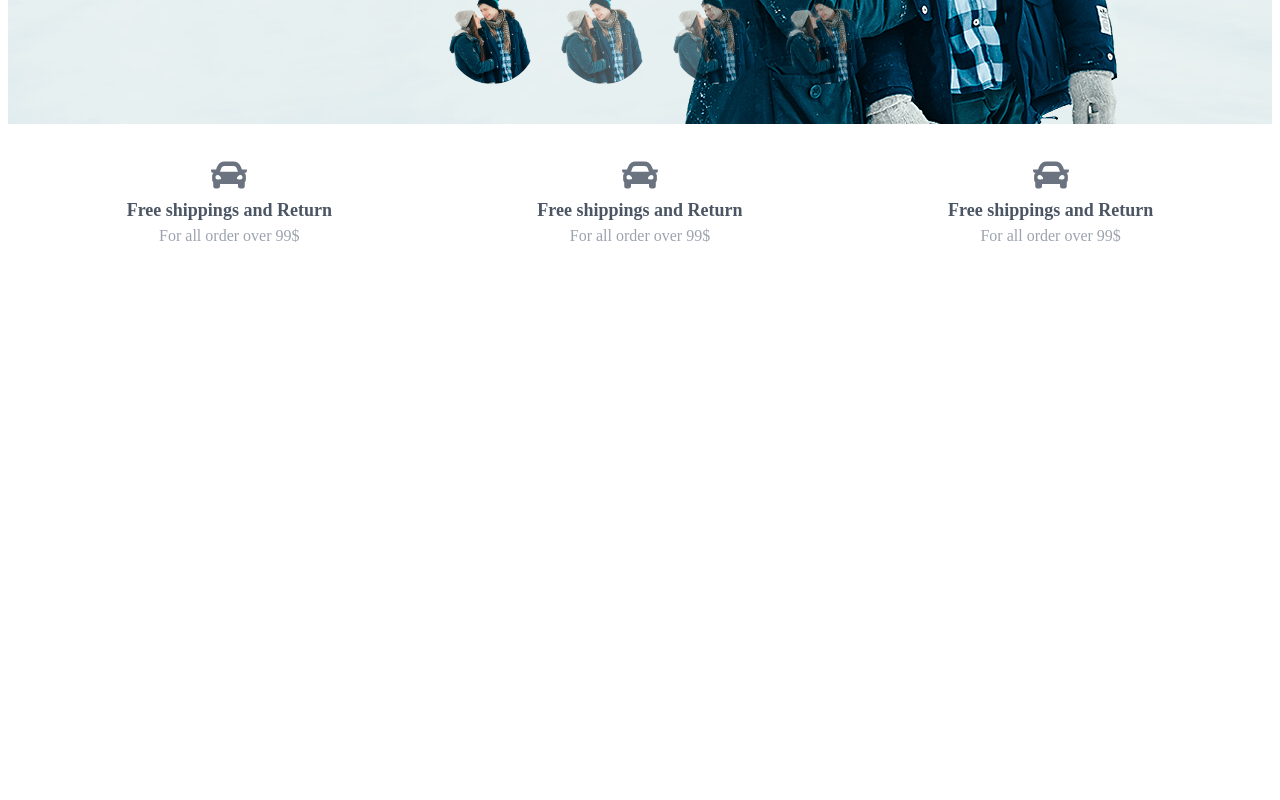
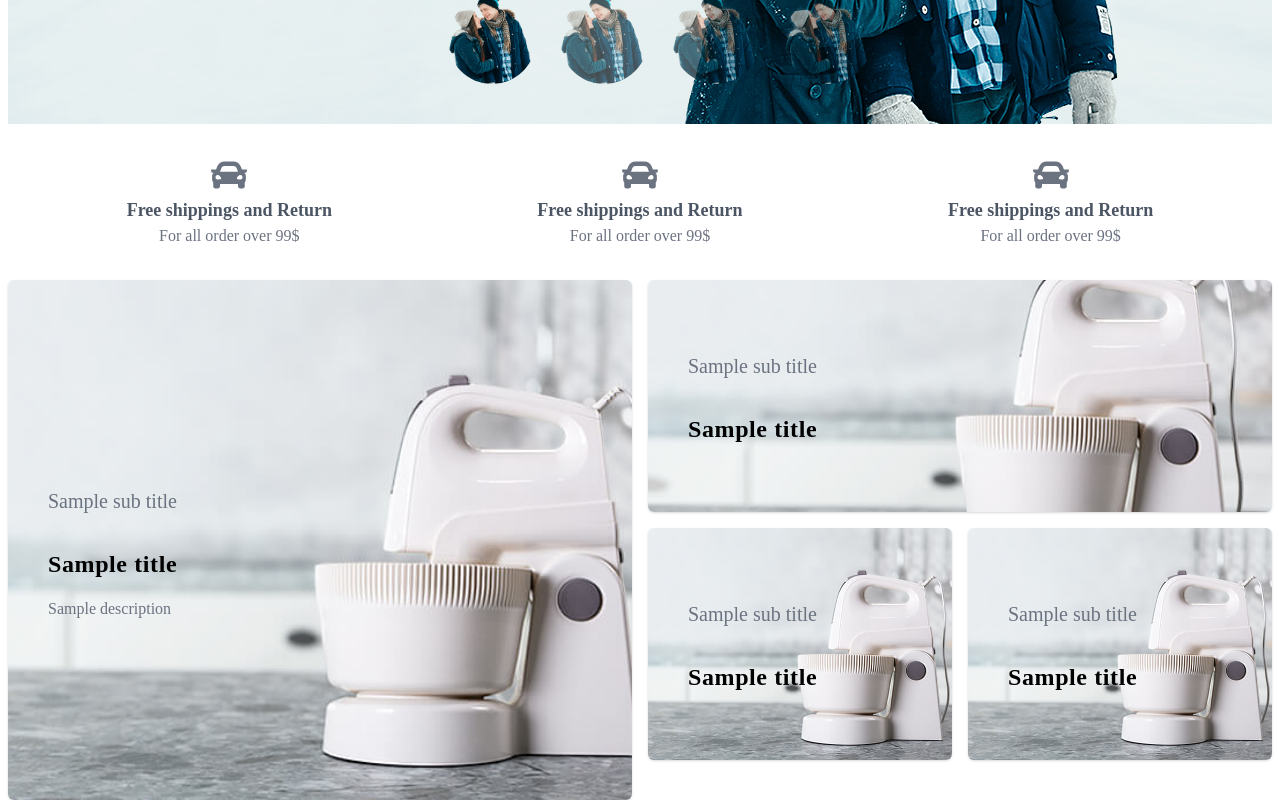
Before and after one commit to henefisa/xfs-ecommerce-frontend, a Next.js app: page / in a window 1280 px wide. Shown: the part 648-1448 px from the top of the page. Before the commit the page ends 920 px from the top, so only its background shows below. Built offline with nearby package versions, Linux system fonts and the light colour scheme.

Commit message:
implement banner

```diff
--- /dev/null
+++ b/components/Banner/BannerGroup.tsx
@@ -0,0 +1,11 @@
+import React from "react";
+
+export interface BannerGroupProps {
+  children: React.ReactNode;
+}
+
+const BannerGroup: React.FC<BannerGroupProps> = ({ children }) => {
+  return <div className="banner-group">{children}</div>;
+};
+
+export default React.memo(BannerGroup);
--- /dev/null
+++ b/components/Banner/index.tsx
@@ -0,0 +1,5 @@
+import Banner, { BannerProps } from "./Banner";
+import BannerGroup, { BannerGroupProps } from "./BannerGroup";
+
+export type { BannerProps, BannerGroupProps };
+export { Banner, BannerGroup };
--- a/pages/index.tsx
+++ b/pages/index.tsx
@@ -1,4 +1,5 @@
-import { useEffect, useState } from "react";
+import { useState } from "react";
+import clsx from "clsx";
 
 // components
 import Image from "next/image";
@@ -7,7 +8,9 @@ import Button from "../components/Button/Button";
 import Container from "../components/Container/Container";
 import SwiperCore, { Pagination, Swiper as S } from "swiper";
 import { Swiper, SwiperSlide } from "swiper/react";
-import clsx from "clsx";
+import { Banner, BannerGroup } from "../components/Banner";
+
+// icons
 import { FontAwesomeIcon } from "@fortawesome/react-fontawesome";
 import { faCar } from "@fortawesome/free-solid-svg-icons";
 
@@ -210,6 +213,40 @@ const Services = () => {
   );
 };
 
+const Banners = () => {
+  return (
+    <section className="banners">
+      <BannerGroup>
+        <Banner
+          title="Sample title"
+          subTitle="Sample sub title"
+          size="lg"
+          description="Sample description"
+          style={{ backgroundImage: "url(/image.jpg)" }}
+        />
+        <Banner
+          title="Sample title"
+          subTitle="Sample sub title"
+          size="md"
+          style={{ backgroundImage: "url(/image.jpg)" }}
+        />
+        <Banner
+          title="Sample title"
+          subTitle="Sample sub title"
+          size="sm"
+          style={{ backgroundImage: "url(/image.jpg)" }}
+        />
+        <Banner
+          title="Sample title"
+          subTitle="Sample sub title"
+          size="sm"
+          style={{ backgroundImage: "url(/image.jpg)" }}
+        />
+      </BannerGroup>
+    </section>
+  );
+};
+
 export default function Home() {
   const [category, setCategory] = useState(0);
 
@@ -224,6 +261,7 @@ export default function Home() {
       <Introduction />
       <Container>
         <Services />
+        <Banners />
       </Container>
       {/* <div className="home-page__products">
         <Container className="products">
--- a/styles/components/_banner.scss
+++ b/styles/components/_banner.scss
@@ -1,7 +1,12 @@
 .banner {
-  @apply relative h-full bg-cover bg-center bg-no-repeat;
+  @apply relative h-full bg-cover bg-center bg-no-repeat px-10 py-5 rounded-md shadow flex items-center;
+
+  &__content {
+    @apply my-auto w-full;
+  }
+
   &__subtitle {
-    @apply text-xl font-medium truncate overflow-ellipsis;
+    @apply text-xl font-medium truncate overflow-ellipsis text-gray-500;
   }
 
   &__title {
@@ -14,4 +19,21 @@
 
   &__extra {
   }
+
+  &--sm,
+  &--md {
+    @apply h-48;
+  }
+
+  &--lg {
+    @apply h-96 row-span-2 md:col-span-2 lg:h-full;
+  }
+
+  &--md {
+    @apply md:col-span-2;
+  }
 }
+
+.banner-group {
+  @apply grid grid-cols-1 md:grid-cols-2 lg:grid-cols-4 gap-4;
+}
--- a/styles/components/_header.scss
+++ b/styles/components/_header.scss
@@ -1,5 +1,5 @@
 .header {
-  @apply sticky top-0 left-0 w-full bg-white z-10 transition-all ease-out duration-300 md:-top-40;
+  @apply sticky top-0 left-0 w-full bg-white z-50 transition-all ease-out duration-300 md:-top-40;
 
   .user {
     @apply flex items-center space-x-4 text-gray-500 transition-all duration-300;
--- a/styles/pages/_homePage.scss
+++ b/styles/pages/_homePage.scss
@@ -2,7 +2,7 @@
   .introduction {
     @apply relative;
     .carousel {
-      @apply mt-2;
+      @apply md:mt-2;
       &__dots-custom {
         @apply absolute bottom-6 left-1/2 transform -translate-x-1/2 z-10 flex items-center space-x-6;
         &-item {
@@ -60,8 +60,12 @@
       }
 
       &__description {
-        @apply text-base text-gray-400;
+        @apply text-base text-gray-500;
       }
     }
   }
+
+  .banners {
+    @apply mt-4;
+  }
 }
```
Also changed, not shown: public/image.jpg (added).
